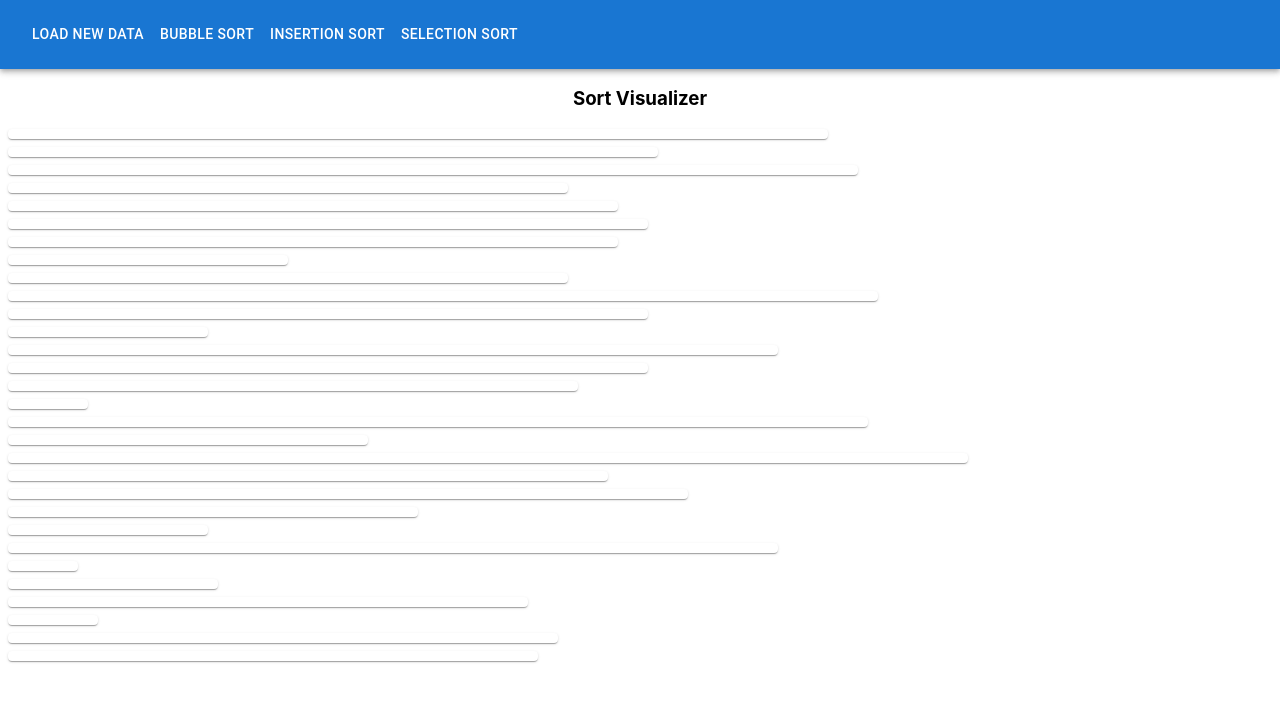
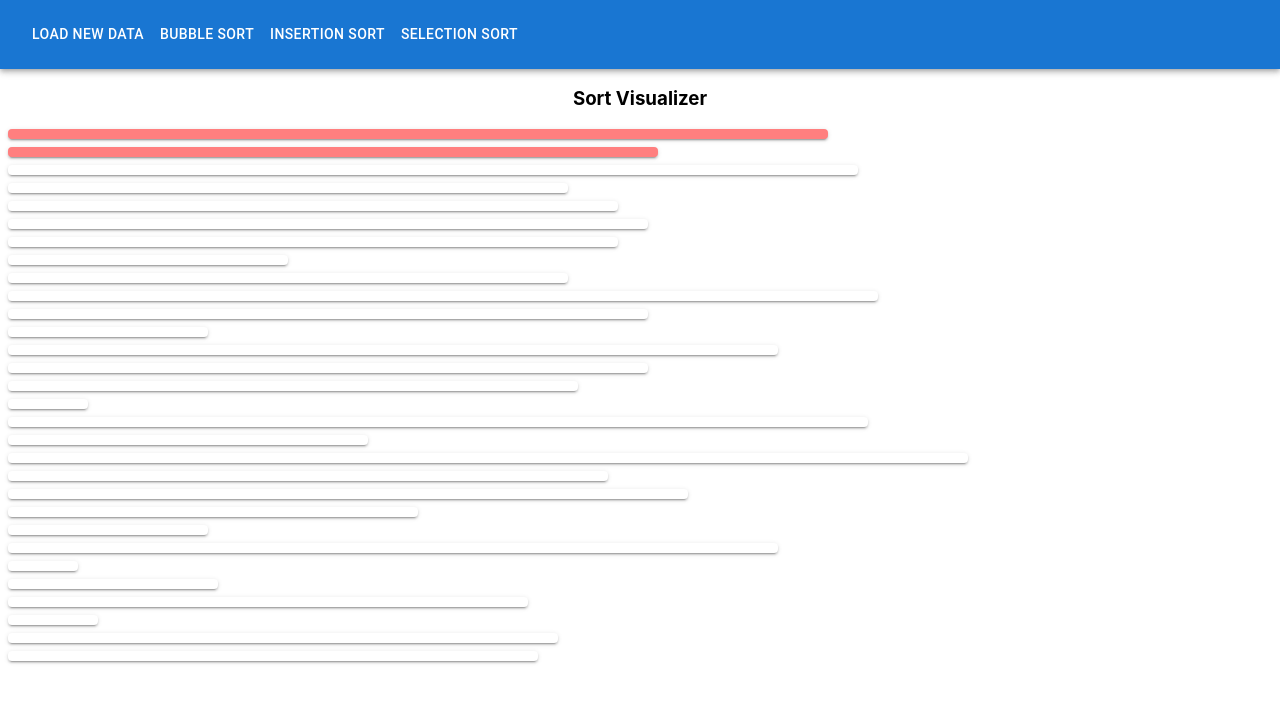
Before and after one commit to rkaufusi/sort-visualizer, a React (Create React App) app: page / in a window 1280 px wide. Shown: the top 702 px of the page. Built offline with nearby package versions, Linux system fonts and the light colour scheme.

Commit message:
added color to compared columns

```diff
--- a/src/App.js
+++ b/src/App.js
@@ -6,17 +6,17 @@ import LenPaper from './components/paper'
 import bubbleSort from './components/sorting-algos/bubbleSort'
 
 
-function App({randData}) {
-//console.log(`random data ` + randData)
-
-
+function App({randData, myTest}) {
+// console.log(`random data ` + randData)
+  //console.log(myTest)
+// console.log(randData[myTest[0]], randData[myTest[1]]);
 
   return (
     <div className="App">
       <h3>Sort Visualizer</h3>
-      {randData.map((value) => {
+      {randData.map((value, index) => {
         return (
-          <LenPaper len={value}/>
+          <LenPaper len={value} idx={index} currIdx={myTest}/>
         )
       })}
 
--- a/src/components/appBar.js
+++ b/src/components/appBar.js
@@ -31,7 +31,7 @@ const AppBarNav = () => {
   const handleCloseNavMenu = () => {
     setAnchorElNav(null);
   };
-
+/*
   const bubbleSort = () => {
     let temp = 29
     while(temp > 0){
@@ -48,7 +48,29 @@ const AppBarNav = () => {
       console.log(temp)
     }
   }
+*/
 
+const [test, setTest] = useState([0, 29])
+
+const bubbleSort = () => {
+  let temp = 29
+  while(temp > 0){
+    for(let i = 0; i < data.length; i++){
+      setTimeout(() => {
+        setTest([i, i + 1])
+        console.log(data[i], data[i + 1])
+        if(data[i] > data[i + 1]){
+          swap(i, i + 1, data)
+        }
+        setData([...data])
+        setTest([i, temp])
+        //console.log(i)
+      }, 2500)
+    }
+    temp--
+    console.log(temp)
+  }
+}
 /*
   const bubble = (array) => {
     let unSorted = true
@@ -81,7 +103,7 @@ const AppBarNav = () => {
         createData()
     }
     if(clicked === 'Bubble Sort'){
-        mergeSort()
+        bubbleSort()
     }
   }
   const createData = () => {
@@ -158,7 +180,7 @@ const AppBarNav = () => {
         </Toolbar>
       </Container>
     </AppBar>
-    <App toDo={clicked} randData={data}/>
+    <App toDo={clicked} randData={data} myTest={test}/>
     </div>
   );
 };
--- a/src/components/paper.js
+++ b/src/components/paper.js
@@ -2,9 +2,22 @@ import * as React from 'react';
 import Box from '@mui/material/Box';
 import Paper from '@mui/material/Paper';
 import bubbleSort from './sorting-algos/bubbleSort'
+import {useState} from 'react'
 
-export default function LenPaper({len}) {
-    //console.log(len)
+export default function LenPaper({len, idx, currIdx}) {
+    //console.log(currIdx, idx)
+    const [tempA, setTempA] = useState(29)
+    const style = {
+      backgroundColor: "#FF7F7F"
+    }
+    const styleFinishedCol = {
+      backgroundColor: "#90EE90"
+
+    }
+    let temp = 31
+
+   // console.log(`tempA ` + tempA)
+
   return (
     <Box
       sx={{
@@ -16,7 +29,7 @@ export default function LenPaper({len}) {
         },
       }}
     >
-      <Paper />
+      <Paper sx={idx === currIdx[0] || idx === currIdx[0] + 1 ? {...style} : idx > temp ? {...styleFinishedCol} : ''} elevation={2}/>
     </Box>
   );
 }
```
